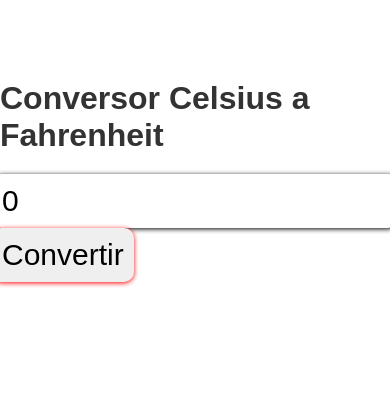
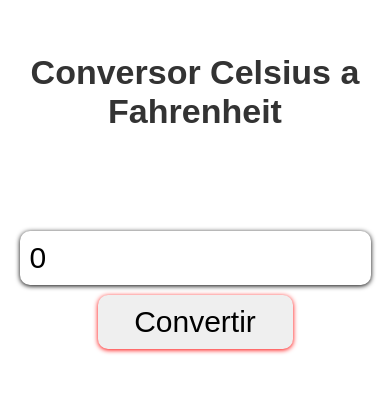
Before and after one commit to backfile/conversor-grados-Celsius-Fahrenheit, a plain HTML site: page index.html in a window 390 px wide. Shown: the part 201-594 px from the top of the page. Drawn offline with Linux system fonts and the light colour scheme.

Commit message:
Responsive design añadido

```diff
--- a/styles.css
+++ b/styles.css
@@ -49,3 +49,31 @@ main {
   color: #333;
   margin-bottom: 20px;
 }
+
+@media (max-width: 1250px) {
+  #input{
+    width: 90%;
+    margin: auto;
+  }
+  #btn {
+    width: 50%;
+    margin: auto;
+    margin-top: 10px;
+  }
+  .main-container{
+    display: flex;
+    flex-direction: column;
+  }
+  .resultado{
+    margin-top: 20px;
+    text-align: center;
+    font-size: 25px;
+    text-decoration: underline;
+    width: 99%;
+  }
+  .title{
+    margin-bottom: 100px;
+    text-align: center;
+    font-size: 17px;
+  }
+}
```
